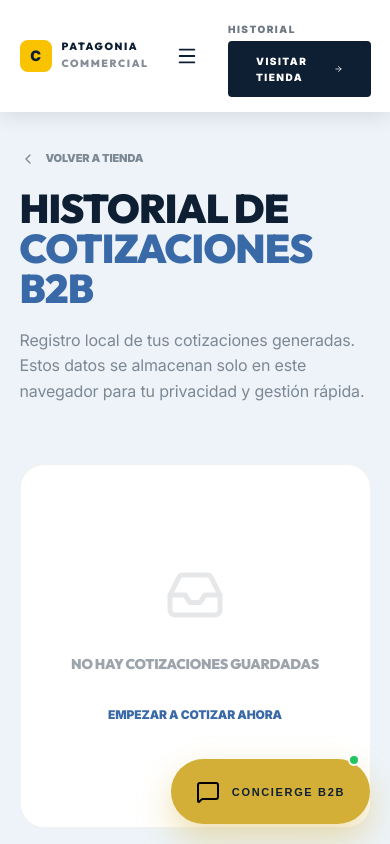
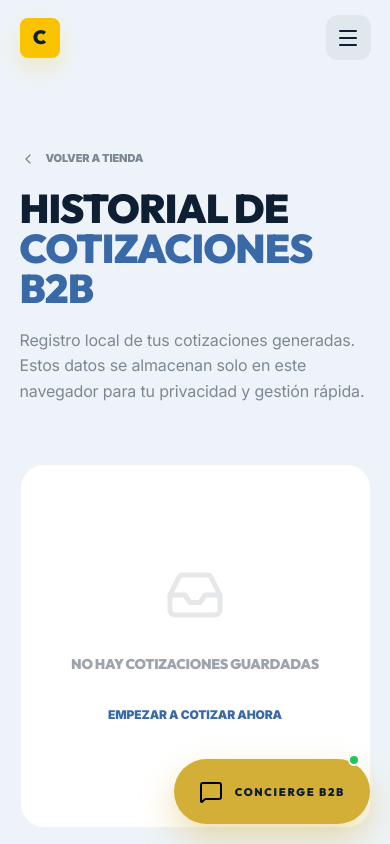
Before and after one commit to fhranco/comercial-patagonia, a Next.js app: page /historial in a window 390 px wide. Shown: the top 844 px of the page. Built offline with nearby package versions, Linux system fonts and the light colour scheme.

Commit message:
fix(ui): responsive scaling for 13-inch widths, prevent DOMParser hydration crash, fix layout overlaps

```diff
--- a/src/components/layout/FinalOfficialFooter.tsx
+++ b/src/components/layout/FinalOfficialFooter.tsx
@@ -69,7 +69,7 @@ export default function Footer() {
 
         <div style={{ maxWidth: '1400px', margin: '80px auto 0', paddingTop: '40px', borderTop: '1px solid rgba(0,0,0,0.05)', textAlign: 'center' }}>
             <p style={{ fontSize: '11px', fontWeight: 700, opacity: 0.3, textTransform: 'uppercase', letterSpacing: '0.2em' }}>
-                © {currentYear} COMERICAL DE LA PATAGONIA • EXCELENCIA INDUSTRIAL
+                © {currentYear} COMERCIAL DE LA PATAGONIA • EXCELENCIA INDUSTRIAL
             </p>
         </div>
     </footer>
--- a/src/components/layout/FurnitureShowcase.tsx
+++ b/src/components/layout/FurnitureShowcase.tsx
@@ -21,7 +21,7 @@ export default function FurnitureShowcase() {
 
   return (
     <section ref={containerRef} style={{ backgroundColor: '#FFF', color: 'var(--brand-navy)', overflow: 'hidden' }}>
-      <div style={{ display: 'grid', gridTemplateColumns: 'repeat(auto-fit, minmax(600px, 1fr))' }}>
+      <div style={{ display: 'grid', gridTemplateColumns: 'repeat(auto-fit, minmax(450px, 1fr))' }}>
 
         {/* 🛌 DORMITORIO / ORGANIZACIÓN */}
         <div style={{ position: 'relative', height: '100vh', overflow: 'hidden' }} className="group">
@@ -46,7 +46,7 @@ export default function FurnitureShowcase() {
                 <h3 style={{ fontSize: '11px', fontWeight: 900, textTransform: 'uppercase', letterSpacing: '0.4em', color: 'var(--brand-navy)' }}>Calidez Interior</h3>
             </div>
             <h4 style={{
-                fontSize: 'clamp(3rem, 6vw, 5.5rem)',
+                fontSize: 'clamp(1.8rem, 4.5vw, 5.5rem)',
                 fontWeight: 900,
                 textTransform: 'uppercase',
                 lineHeight: 0.85,
@@ -92,7 +92,7 @@ export default function FurnitureShowcase() {
                 <h3 style={{ fontSize: '11px', fontWeight: 900, textTransform: 'uppercase', letterSpacing: '0.4em', color: 'var(--primary-gold)' }}>Experiencias Compartidas</h3>
             </div>
             <h4 style={{
-                fontSize: 'clamp(3rem, 6vw, 5.5rem)',
+                fontSize: 'clamp(1.8rem, 4.5vw, 5.5rem)',
                 fontWeight: 900,
                 textTransform: 'uppercase',
                 lineHeight: 0.85,
--- a/src/components/layout/Navigation.tsx
+++ b/src/components/layout/Navigation.tsx
@@ -22,21 +22,22 @@ export default function Navigation({ transparent = true }: NavigationProps) {
   return (
     <nav style={{
       position: 'fixed', top: 0, width: '100%', zIndex: 9000,
-      padding: isScrolled ? '10px 5%' : '15px 5%',
+      padding: isScrolled ? '15px 5%' : '30px 5%',
       background: (isMobileMenuOpen || isScrolled)
-        ? '#FFF'
+        ? 'rgba(255, 255, 255, 0.95)'
         : 'transparent',
-      backdropFilter: (isMobileMenuOpen || isScrolled) ? 'none' : 'blur(10px)',
-      transition: 'all 0.4s ease',
-      borderBottom: (isScrolled || isMobileMenuOpen) ? '1px solid var(--border-color)' : 'none',
-      color: (transparent && !isScrolled && !isMobileMenuOpen) ? '#FFF' : 'inherit'
+      backdropFilter: (isMobileMenuOpen || isScrolled) ? 'blur(20px)' : 'none',
+      transition: 'all 0.6s cubic-bezier(0.16, 1, 0.3, 1)',
+      borderBottom: (isScrolled || isMobileMenuOpen) ? '1px solid rgba(14, 31, 51, 0.1)' : 'none',
+      color: (transparent && !isScrolled && !isMobileMenuOpen) ? '#FFFFFF' : 'var(--brand-navy)'
     }} className="nav-container">
       <style jsx>{`
-        @media (max-width: 768px) {
+        .nav-container {
+          font-family: var(--font-heading);
+        }
+        @media (max-width: 1024px) {
           .nav-container {
-            background: #FFF !important;
             padding: 15px 5% !important;
-            box-shadow: 0 4px 20px rgba(0,0,0,0.1);
           }
         }
       `}</style>
@@ -45,11 +46,11 @@ export default function Navigation({ transparent = true }: NavigationProps) {
           {/* 🏔️ LOGO HUD */}
           <motion.div initial={{ opacity: 0, x: -10 }} animate={{ opacity: 1, x: 0 }}>
               <Link href="/" style={{ textDecoration: 'none', color: 'inherit' }} onClick={() => setIsMobileMenuOpen(false)}>
-                <div style={{ display: 'flex', alignItems: 'center', gap: '10px' }}>
-                  <div style={{ width: '32px', height: '32px', backgroundColor: 'var(--brand-yellow)', borderRadius: '8px', display: 'flex', alignItems: 'center', justifyContent: 'center', flexShrink: 0 }}>
-                    <span style={{ color: 'var(--brand-navy)', fontWeight: 900, fontSize: '0.9rem' }}>C</span>
+                <div style={{ display: 'flex', alignItems: 'center', gap: '15px' }}>
+                  <div style={{ width: '40px', height: '40px', backgroundColor: 'var(--brand-yellow)', borderRadius: '8px', display: 'flex', alignItems: 'center', justifyContent: 'center', flexShrink: 0, boxShadow: '0 10px 20px rgba(249, 195, 0, 0.2)' }}>
+                    <span style={{ color: 'var(--brand-navy)', fontWeight: 900, fontSize: '1.2rem' }}>C</span>
                   </div>
-                  <span style={{ fontSize: '0.65rem', fontWeight: 900, textTransform: 'uppercase', letterSpacing: '0.15em', fontFamily: 'var(--font-heading)' }} className="sm:block hidden">
+                  <span style={{ fontSize: '0.75rem', fontWeight: 900, textTransform: 'uppercase', letterSpacing: '0.2em', fontFamily: 'var(--font-heading)' }} className="lg:block hidden">
                     Patagonia <span style={{ opacity: 0.5 }}>Commercial</span>
                   </span>
                 </div>
@@ -57,27 +58,31 @@ export default function Navigation({ transparent = true }: NavigationProps) {
           </motion.div>
 
           {/* 📱 APP CONTROLS */}
-          <div style={{ display: 'flex', alignItems: 'center', gap: '5px' }}>
+          <div style={{ display: 'flex', alignItems: 'center', gap: '10px' }}>
               <button
                 className="lg:hidden"
                 onClick={() => setIsMobileMenuOpen(!isMobileMenuOpen)}
-                style={{ background: 'none', border: 'none', color: 'inherit', width: '40px', height: '40px', display: 'flex', alignItems: 'center', justifyContent: 'center', cursor: 'pointer' }}
+                style={{
+                  background: 'rgba(14, 31, 51, 0.05)', border: 'none', color: 'inherit',
+                  width: '45px', height: '45px', display: 'flex', alignItems: 'center', justifyContent: 'center',
+                  cursor: 'pointer', borderRadius: '12px'
+                }}
               >
-                  {isMobileMenuOpen ? <X size={22} /> : <Menu size={22} />}
+                  {isMobileMenuOpen ? <X size={24} /> : <Menu size={24} />}
               </button>
 
               {/* 🖥️ DESKTOP NAV */}
-              <div className="hidden lg:flex" style={{ alignItems: 'center', gap: '30px', marginLeft: '20px' }}>
-                  <Link href="/historial" style={{ fontSize: '10px', fontWeight: 900, textTransform: 'uppercase', letterSpacing: '0.15em', textDecoration: 'none', color: 'inherit', opacity: 0.6 }} className="hover:opacity-100 transition">
+              <div className="hidden lg:flex" style={{ alignItems: 'center', gap: '40px', marginLeft: '40px' }}>
+                  <Link href="/historial" style={{ fontSize: '11px', fontWeight: 900, textTransform: 'uppercase', letterSpacing: '0.2em', textDecoration: 'none', color: 'inherit', opacity: 0.9 }} className="hover:opacity-100 transition">
                       HISTORIAL
                   </Link>
 
                   <Link href="/shop" style={{
                       background: 'var(--brand-navy)', color: '#FFF',
-                      padding: '12px 28px', borderRadius: '4px',
-                      fontSize: '10px', fontWeight: 900, textTransform: 'uppercase', letterSpacing: '0.15em', textDecoration: 'none',
-                      display: 'flex', alignItems: 'center', gap: '12px'
-                  }} className="hover:bg-[var(--brand-blue)] transition-all">
+                      padding: '14px 32px', borderRadius: '4px',
+                      fontSize: '11px', fontWeight: 900, textTransform: 'uppercase', letterSpacing: '0.2em', textDecoration: 'none',
+                      display: 'flex', alignItems: 'center', gap: '15px'
+                  }} className="hover:bg-[var(--brand-blue)] transition-all shadow-xl">
                       <span>VISITAR TIENDA</span>
                       <ArrowRight size={14} />
                   </Link>
--- a/src/components/layout/TrustBar.tsx
+++ b/src/components/layout/TrustBar.tsx
@@ -30,7 +30,7 @@ export default function TrustBar() {
       color: 'var(--brand-navy)',
       borderTop: '1px solid var(--border-color)'
     }}>
-      <div style={{ maxWidth: '1400px', margin: '0 auto', display: 'grid', gap: '40px' }} className="md:grid-cols-3">
+      <div style={{ maxWidth: '1400px', margin: '0 auto', display: 'grid', gridTemplateColumns: 'repeat(auto-fit, minmax(300px, 1fr))', gap: '40px' }}>
         {trustItems.map((item, idx) => (
           <motion.div
             key={idx}
--- a/src/components/shop/B2BConcierge.tsx
+++ b/src/components/shop/B2BConcierge.tsx
@@ -38,7 +38,7 @@ export default function B2BConcierge() {
   ];
 
   return (
-    <div className="concierge-wrapper" style={{ position: 'fixed', zIndex: 8000 }}>
+    <div className="concierge-wrapper" style={{ position: 'fixed', bottom: '20px', right: '20px', zIndex: 8000, fontFamily: 'var(--font-body)' }}>
       <AnimatePresence>
         {isOpen && (
           <motion.div
@@ -55,8 +55,8 @@ export default function B2BConcierge() {
             }}
           >
             <div style={{ marginBottom: '20px', borderBottom: '1px solid rgba(0,0,0,0.05)', paddingBottom: '15px' }}>
-                <h3 style={{ fontSize: '10px', fontWeight: 900, textTransform: 'uppercase', letterSpacing: '0.2em', color: '#0E1F33', opacity: 0.6, marginBottom: '5px' }}>Concierge Patagonia</h3>
-                <p style={{ fontSize: '14px', fontWeight: 700, color: '#0E1F33' }}>¿Cómo podemos ayudar con su proyecto hoy?</p>
+                <h3 style={{ fontSize: '10px', fontWeight: 900, textTransform: 'uppercase', letterSpacing: '0.2em', color: '#0E1F33', opacity: 0.6, marginBottom: '5px', fontFamily: 'var(--font-heading)' }}>Concierge Patagonia</h3>
+                <p style={{ fontSize: '14px', fontWeight: 700, color: '#0E1F33', fontFamily: 'var(--font-heading)' }}>¿Cómo podemos ayudar con su proyecto hoy?</p>
             </div>
 
             <div style={{ display: 'flex', flexDirection: 'column', gap: '10px' }}>
@@ -78,7 +78,7 @@ export default function B2BConcierge() {
                     {opt.icon}
                   </div>
                   <div>
-                    <h4 style={{ fontSize: '11px', fontWeight: 900, textTransform: 'uppercase', color: '#0E1F33' }}>{opt.title}</h4>
+                    <h4 style={{ fontSize: '11px', fontWeight: 900, textTransform: 'uppercase', color: '#0E1F33', fontFamily: 'var(--font-heading)' }}>{opt.title}</h4>
                     <p style={{ fontSize: '10px', opacity: 0.5 }}>{opt.desc}</p>
                   </div>
                 </button>
@@ -86,7 +86,7 @@ export default function B2BConcierge() {
             </div>
 
             <div style={{ marginTop: '20px', textAlign: 'center' }}>
-                <p style={{ fontSize: '9px', fontWeight: 900, opacity: 0.3, textTransform: 'uppercase' }}>Tradición y Calidad en Magallanes</p>
+                <p style={{ fontSize: '9px', fontWeight: 900, opacity: 0.3, textTransform: 'uppercase', letterSpacing: '0.1em' }}>Tradición y Calidad en Magallanes</p>
             </div>
           </motion.div>
         )}
@@ -108,7 +108,7 @@ export default function B2BConcierge() {
         }}
       >
         <MessageSquare className="w-6 h-6 text-[#0E1F33]" />
-        <span style={{ fontSize: '11px', fontWeight: 900, textTransform: 'uppercase', letterSpacing: '0.15em', color: '#0E1F33' }}>
+        <span style={{ fontSize: '11px', fontWeight: 900, textTransform: 'uppercase', letterSpacing: '0.15em', color: '#0E1F33', fontFamily: 'var(--font-heading)' }}>
             Concierge B2B
         </span>
 
--- a/src/components/shop/CategoryBento.tsx
+++ b/src/components/shop/CategoryBento.tsx
@@ -172,7 +172,7 @@ export default function CategoryGrid() {
                   <div>
                     <h4 style={{
                         color: '#FFF',
-                        fontSize: 'clamp(2rem, 4.5vw, 3.2rem)',
+                        fontSize: 'clamp(1.3rem, 4.5vw, 3.2rem)',
                         fontWeight: 900,
                         textTransform: 'uppercase',
                         lineHeight: 0.9,
```
Also changed, not shown: src/app/globals.css (+26 -5 lines), src/components/layout/HeroComodoro.tsx (+24 -12 lines), src/components/layout/HomeClient.tsx (+11 -2 lines), src/components/shop/MaterialCalculator.tsx (+8 -1 lines), src/components/shop/ShopContainer.tsx (+7 -4 lines), src/components/shop/SpotlightSearch.tsx (+7 -2 lines).
